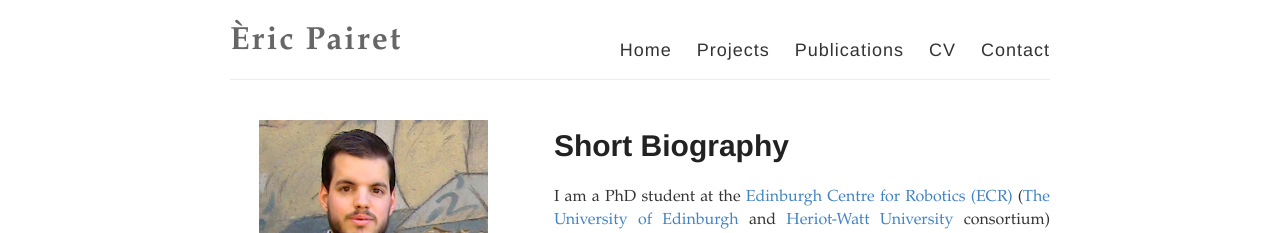
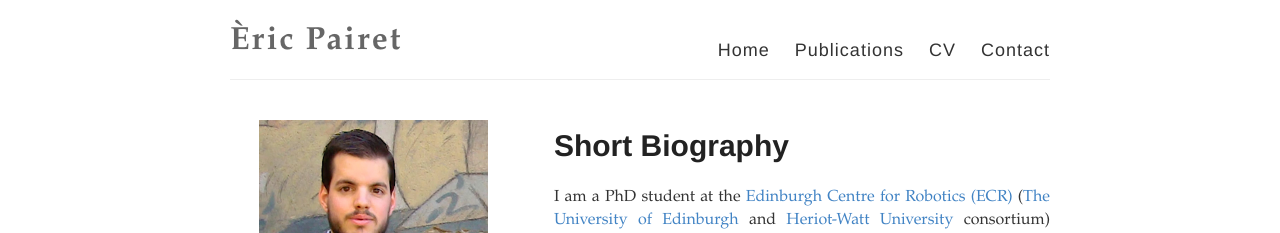
Before and after one commit to ericpairet/ericpairet.github.io, a Jekyll site: the page built from index.html, in a window 1280 px wide. Shown: the top 233 px of the page. Built offline with Jekyll 4.4.1, drawn with Linux system fonts in a browser that asks for light colours.

```diff
--- a/_layouts/default.html
+++ b/_layouts/default.html
@@ -52,7 +52,7 @@
 
           <nav>
             <a href="{{ site.baseurl }}/">Home</a>
-            <a href="{{ site.baseurl }}/projects">Projects</a>
+            <!-- <a href="{{ site.baseurl }}/projects">Projects</a> -->
 						<a href="{{ site.baseurl }}/publications">Publications</a>
             <a href="{{ site.baseurl }}/cv">CV</a>
             <a href="{{ site.baseurl }}/contact">Contact</a>
```
